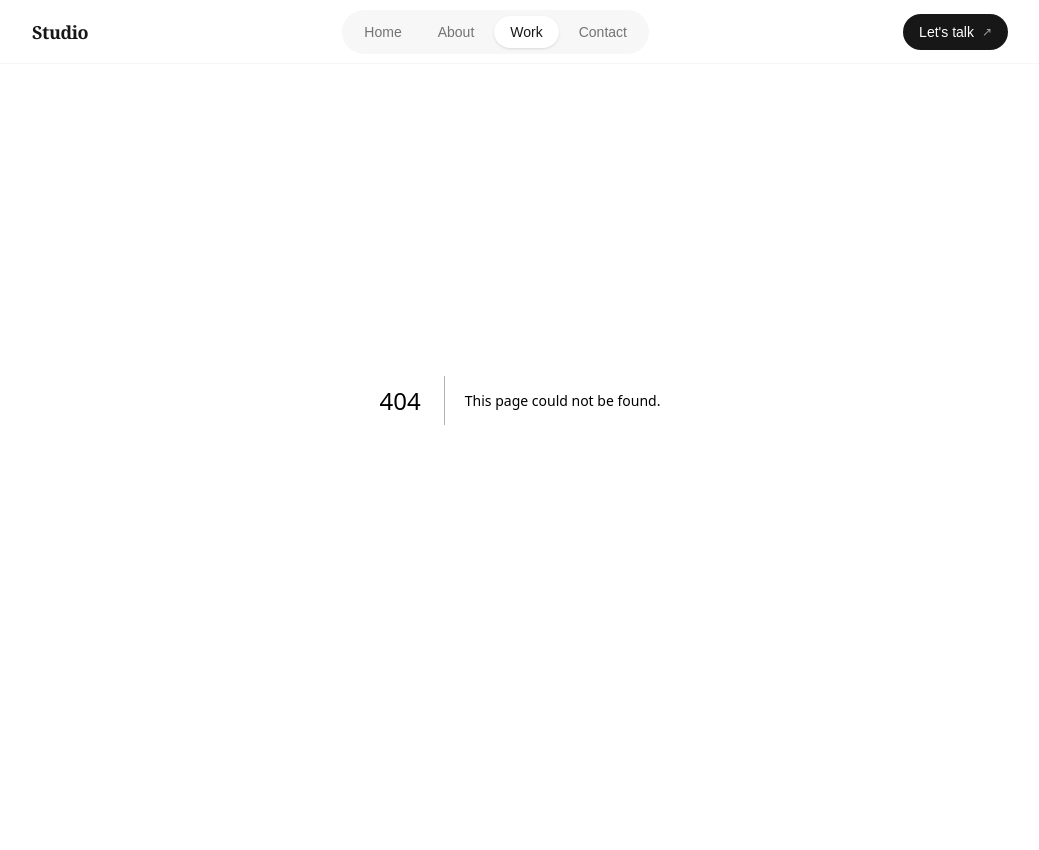
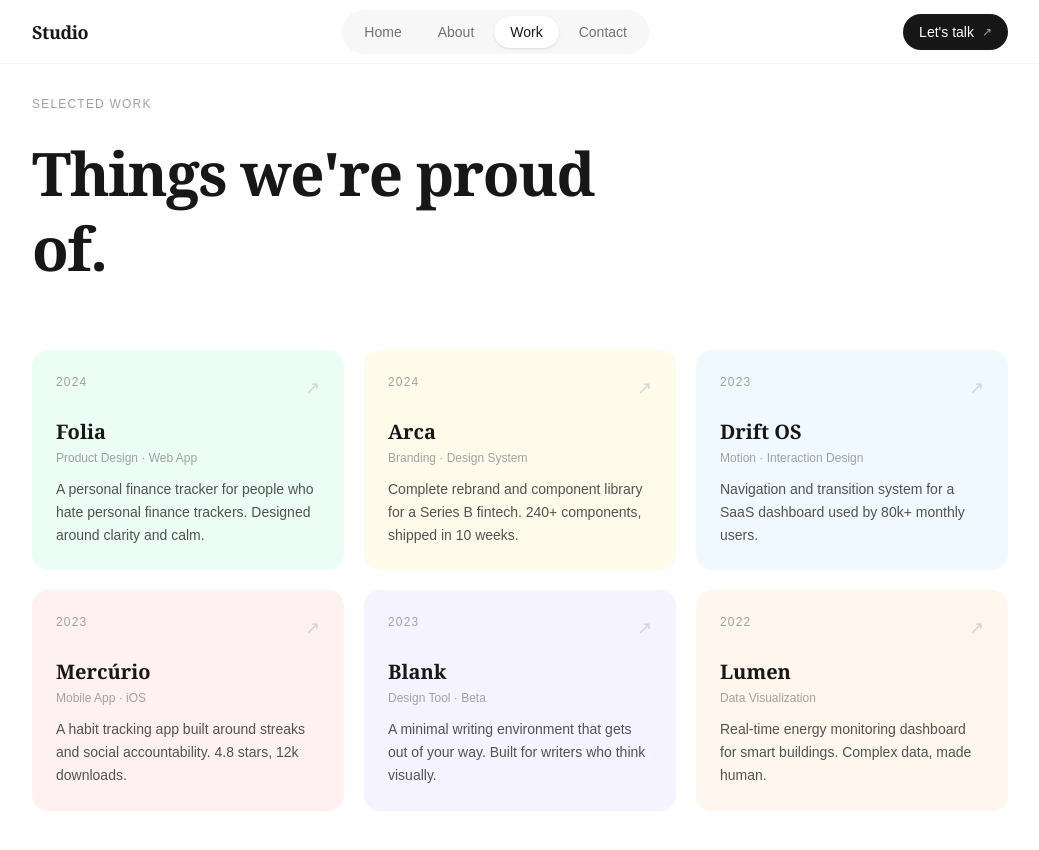
Before and after one commit to guimullerdev/react-playground, a Next.js app in the folder pocs/framer-motion-transition/: page /work in a window 1280 px wide. Before the commit this address had no page. Shown: the top 850 px of the page, without its empty margins (120-1159 px from the left). Before the commit the page ends 800 px from the top, so only its background shows below. Built offline with nearby package versions, Linux system fonts and the light colour scheme.

Commit message:
work page

```diff
--- /dev/null
+++ b/pocs/framer-motion-transition/app/work/page.tsx
@@ -0,0 +1,93 @@
+'use client'
+import { motion } from 'framer-motion'
+
+const projects = [
+    {
+        title: 'Folia',
+        category: 'Product Design · Web App',
+        year: '2024',
+        desc: 'A personal finance tracker for people who hate personal finance trackers. Designed around clarity and calm.',
+        accent: 'bg-emerald-50',
+    },
+    {
+        title: 'Arca',
+        category: 'Branding · Design System',
+        year: '2024',
+        desc: 'Complete rebrand and component library for a Series B fintech. 240+ components, shipped in 10 weeks.',
+        accent: 'bg-amber-50',
+    },
+    {
+        title: 'Drift OS',
+        category: 'Motion · Interaction Design',
+        year: '2023',
+        desc: 'Navigation and transition system for a SaaS dashboard used by 80k+ monthly users.',
+        accent: 'bg-sky-50',
+    },
+    {
+        title: 'Mercúrio',
+        category: 'Mobile App · iOS',
+        year: '2023',
+        desc: 'A habit tracking app built around streaks and social accountability. 4.8 stars, 12k downloads.',
+        accent: 'bg-rose-50',
+    },
+    {
+        title: 'Blank',
+        category: 'Design Tool · Beta',
+        year: '2023',
+        desc: 'A minimal writing environment that gets out of your way. Built for writers who think visually.',
+        accent: 'bg-violet-50',
+    },
+    {
+        title: 'Lumen',
+        category: 'Data Visualization',
+        year: '2022',
+        desc: 'Real-time energy monitoring dashboard for smart buildings. Complex data, made human.',
+        accent: 'bg-orange-50',
+    },
+]
+
+export default function Work() {
+    return (
+        <motion.main
+            initial={{ opacity: 0, y: 24 }}
+            animate={{ opacity: 1, y: 0 }}
+            exit={{ opacity: 0, y: -20 }}
+            transition={{ duration: 0.35, ease: 'easeInOut' }}
+            className="min-h-screen px-6 pt-24 pb-16 max-w-5xl mx-auto"
+        >
+            <motion.p
+                initial={{ opacity: 0 }} animate={{ opacity: 1 }} transition={{ delay: 0.05 }}
+                className="text-xs uppercase tracking-widest text-neutral-400 mb-6"
+            >
+                Selected work
+            </motion.p>
+
+            <motion.h1
+                initial={{ opacity: 0, y: 20 }} animate={{ opacity: 1, y: 0 }} transition={{ delay: 0.1, duration: 0.5 }}
+                className="text-5xl md:text-6xl font-serif font-semibold leading-tight tracking-tight text-neutral-900 mb-16 max-w-xl"
+            >
+                Things we're proud of.
+            </motion.h1>
+
+            <div className="grid grid-cols-1 md:grid-cols-2 lg:grid-cols-3 gap-5">
+                {projects.map(({ title, category, year, desc, accent }, i) => (
+                    <motion.div
+                        key={title}
+                        initial={{ opacity: 0, y: 20 }}
+                        animate={{ opacity: 1, y: 0 }}
+                        transition={{ delay: 0.15 + i * 0.06, duration: 0.45 }}
+                        className={`${accent} rounded-2xl p-6 cursor-pointer group hover:-translate-y-1 transition-transform duration-200`}
+                    >
+                        <div className="flex items-start justify-between mb-4">
+                            <p className="text-xs text-neutral-400 uppercase tracking-widest">{year}</p>
+                            <span className="text-neutral-300 group-hover:text-neutral-600 transition-colors text-lg">↗</span>
+                        </div>
+                        <h2 className="text-xl font-serif font-semibold text-neutral-900 mb-1">{title}</h2>
+                        <p className="text-xs text-neutral-400 mb-3">{category}</p>
+                        <p className="text-sm text-neutral-600 leading-relaxed">{desc}</p>
+                    </motion.div>
+                ))}
+            </div>
+        </motion.main>
+    )
+}
```
